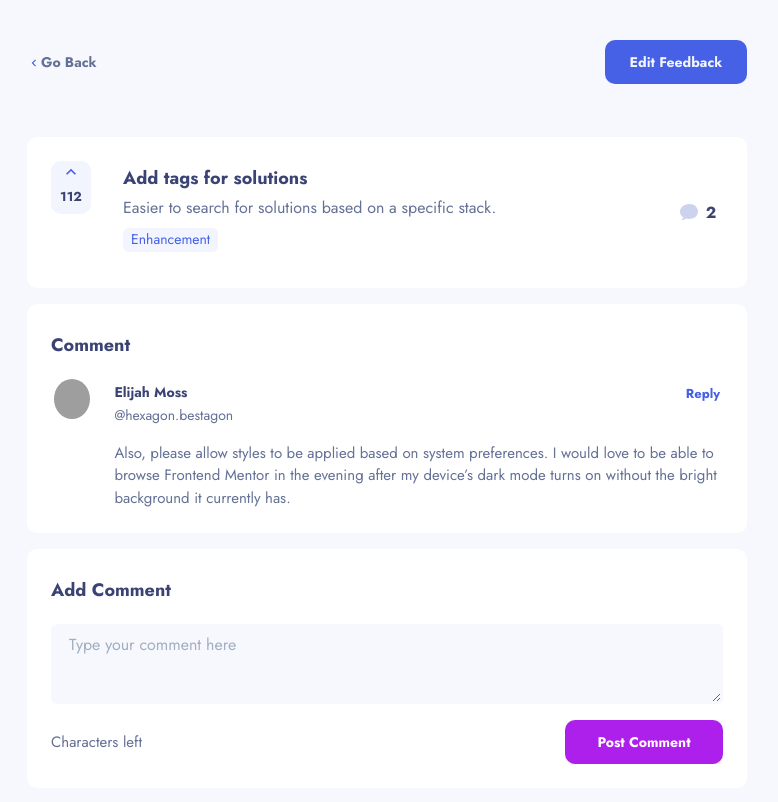
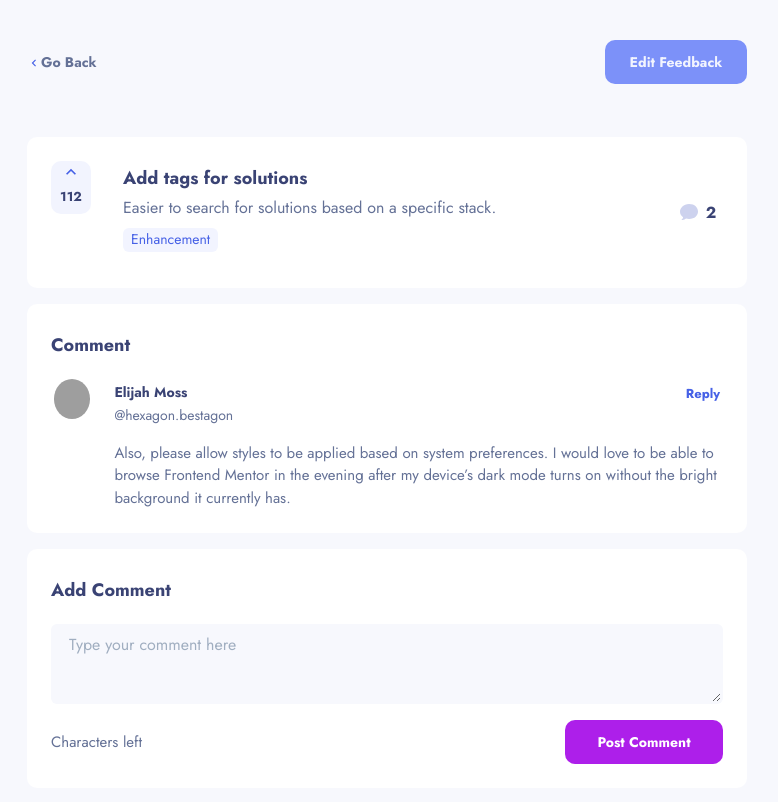
Before and after one commit to lilianaruva/product-feedback-app, a React (Create React App) app: page /roadmap in a window 1280 px wide. In both pictures the pointer is over the button "Edit Feedback". Shown: the whole page, without its empty margins (253-1031 px from the left). Built offline with nearby package versions, Linux system fonts and the light colour scheme; grey boxes are pictures that could not be loaded.

Commit message:
hover button

```diff
--- a/src/pages/FeedBackDetail/FeedBackDetail.jsx
+++ b/src/pages/FeedBackDetail/FeedBackDetail.jsx
@@ -1,6 +1,5 @@
 import React from "react";
 import SuggestionsCard from "../Suggestions/components/suggestionsCard";
-import Comment from "./components/comment";
 import CommentContainer from "./components/commentContainer";
 import AddComment from "./components/addComment";
 import { ChevronLeftIcon } from "@chakra-ui/icons";
--- a/src/pages/FeedBackDetail/styles/feedbackDetails.css
+++ b/src/pages/FeedBackDetail/styles/feedbackDetails.css
@@ -32,3 +32,7 @@
 .suggestionsCard-container{
     max-width: 720px;
 }
+
+.button-blue:hover{
+    background-color: #7C91F9;
+}
```
